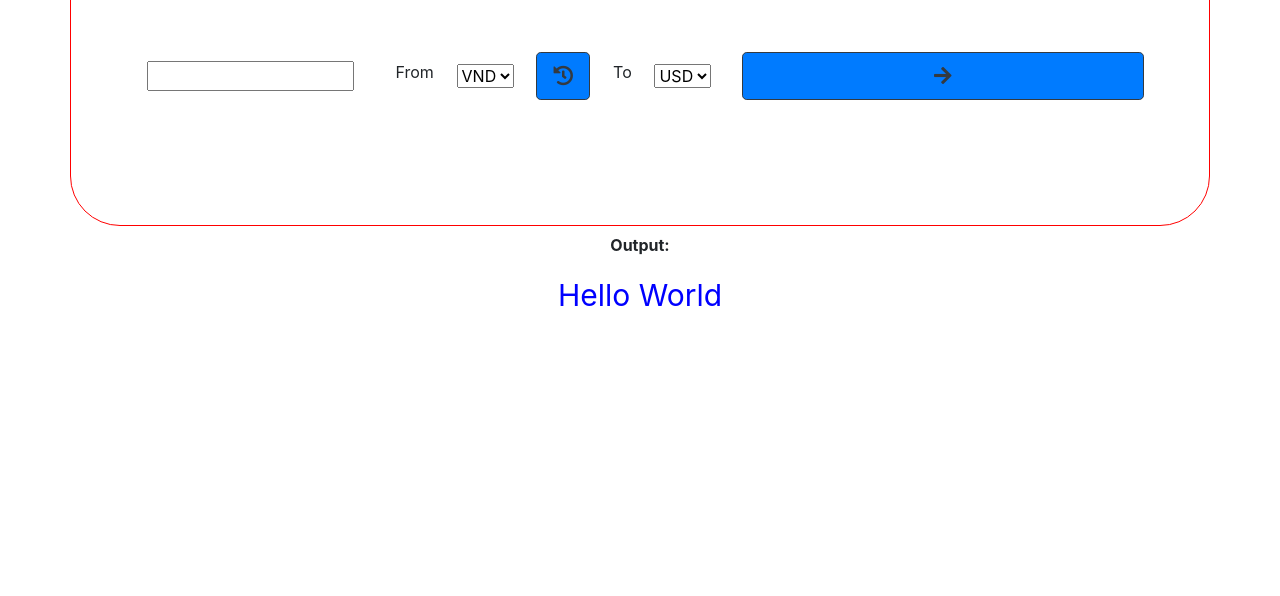
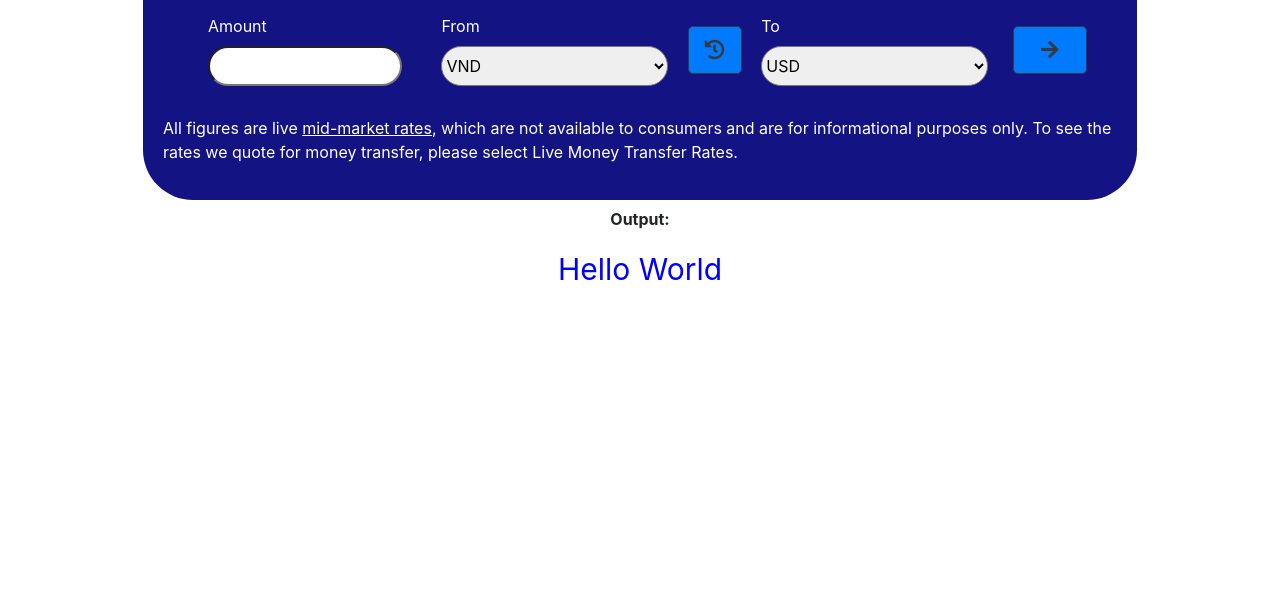
Before and after one commit to dungngo99/currency-converter, a plain HTML site: page index.html in a window 1280 px wide. Shown: the part 204-800 px from the top of the page. Drawn offline with nearby package versions, Linux system fonts and the light colour scheme.

Commit message:
Updated files

```diff
--- a/index.html
+++ b/index.html
@@ -21,12 +21,18 @@
       <li>1 EUR = 26240 VND</li>
       <li>1 JPY = 215.859 VND</li>
     </ul>
+    <div class='dn-box'>
+      <h2>XE Currency Converter</h2>
       <div class='row dn-box-converter'>
         <div class='col-md-3 dn-div-col'>
-        <input type='number' id='dn-input-text'>
+          <div class='dn-input'>
+            <label>Amount</label>
+            <input type='number' id='dn-input-text' style='margin:0px; width:100%; border-radius:40px; height:40px;'>
+          </div>
         </div>
 
-      <div class='col-md-4 dn-div-col'>
+        <div class='col-md-8 dn-div-col'>
+          <div class='dn-drop-down'>
             <label>From</label>
             <select name='currency' id='from'>
               <option value="vnd">VND</option>
@@ -34,7 +40,12 @@
               <option value="eur">EUR</option>
               <option value="jpy">JPY</option>
             </select>
-        <button  onclick ="reverse()"class='btn btn-primary btn-lg btn-outline-dark' id='dn-reverse-btn'><i class="fas fa-history"></i></button>
+          </div>
+
+          <button onclick="reverse()" class='btn btn-primary btn-lg btn-outline-dark' id='dn-reverse-btn'><i
+              class="fas fa-history"></i></button>
+
+          <div class='dn-drop-down'>
             <label>To</label>
             <select name='currency' id='to'>
               <option value="usd">USD</option>
@@ -43,12 +54,18 @@
               <option value="jpy">JPY</option>
             </select>
           </div>
+        </div>
 
-      <div class='col-md-5 dn-div-col'>
+        <div class='col-md-1 dn-div-col' style='margin:0px; padding:0px'>
           <button class='btn btn-primary btn-lg dn-btn-converter btn-outline-dark' onclick='converter()'><i
               class="fas fa-arrow-right"></i></button>
         </div>
       </div>
+      <p>All figures are live <a href='#' class='dn-mid-market'>mid-market rates</a>, which are not available to
+        consumers and are for informational purposes only. To see the rates we quote for money transfer, please select
+        Live Money Transfer Rates.</p>
+    </div>
+
     <div class='dn-output'>
       <p class='dn-lead' style='font-weight:bold'>Output:</p>
       <output name='x' id='dn-output-text'>Hello World</output>
--- a/script.js
+++ b/script.js
@@ -48,4 +48,9 @@ function reverse() {
 3. To convert from String to Number, use parseInt() (if NaN, return NaN) or Number() (if NaN, return 0) method as above
 4. isNaN() is used to check if a number is NaN
 5. To change a current value appearing in dropdown list: we use document.getElementById("id here").value = new value
+6. We can see the ouput of console.log() in browser (Inspect element -> Console. Run the js file->Click on button to call function->Output showed in Console)
+7. Use querySelector with its attributes:
+let var = document.querySelector('tagElement[attr1="value1"]:checked').value;
+8. Show a value of a variable in a String: (use backticks `` and ${}). Ex:
+document.getElementById('id here').innerHTML = `A String here ${variable}`
 */
--- a/style.css
+++ b/style.css
@@ -1,11 +1,12 @@
+.dn-section1{
+  width: 1024px;
+}
+
 .dn-box-converter{
-  border: 1px solid red;
-  height: 300px;
-  padding: 50px;
   display: flex;
   align-items: center;
-  justify-content: space-around;
-  border-radius: 50px;
+  justify-content: space-between;
+  margin: 30px;
 }
 
 .dn-btn-converter{
@@ -34,6 +35,38 @@
 
 .dn-div-col{
   display: flex;
-  justify-content: space-between;
-  align-items: center
+  justify-content: space-around;
+  align-items: center;
 }
+
+.dn-mid-market{
+  color: white;
+  text-decoration: underline;
+}
+
+.dn-box{
+  background-color: rgb(19, 19, 131);
+  padding: 20px;
+  border-radius: 50px;
+  color: white;
+}
+
+.dn-drop-down{
+  width: 40%;
+  display: flex;
+  flex-direction: column;
+  align-items: flex-start;
+}
+
+.dn-input{
+  width: 100%;
+  display: flex;
+  flex-direction: column;
+  align-items: flex-start;
+}
+
+#from, #to{
+  width: 100%;
+  height: 40px;
+  border-radius:40px
+}
```
Lines whose indentation alone changed are shown as unchanged.
